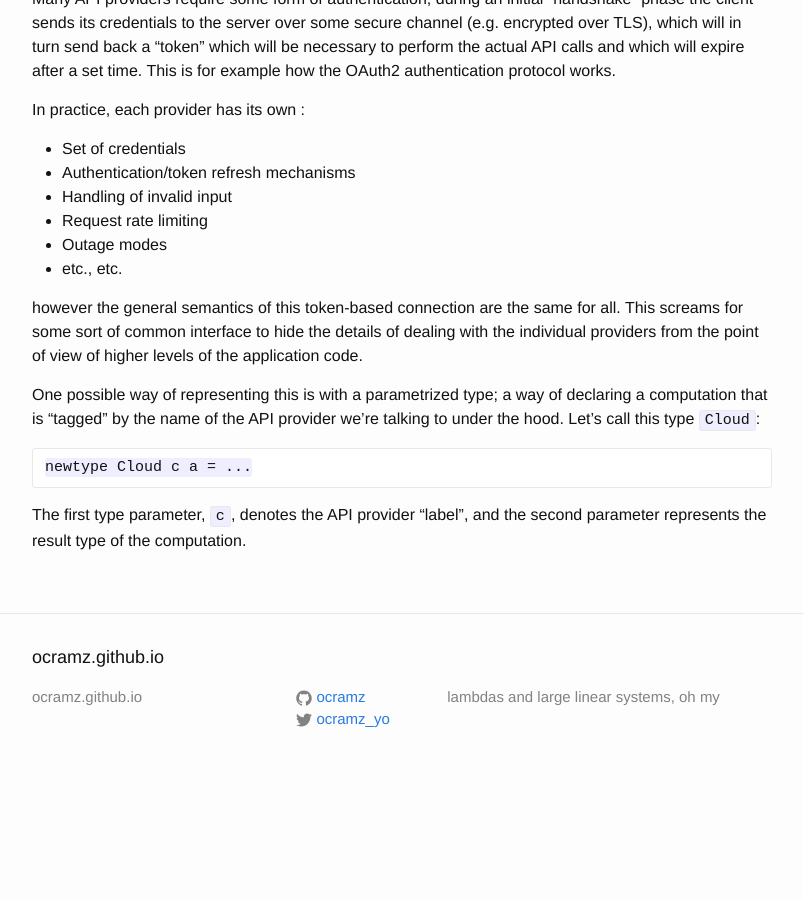
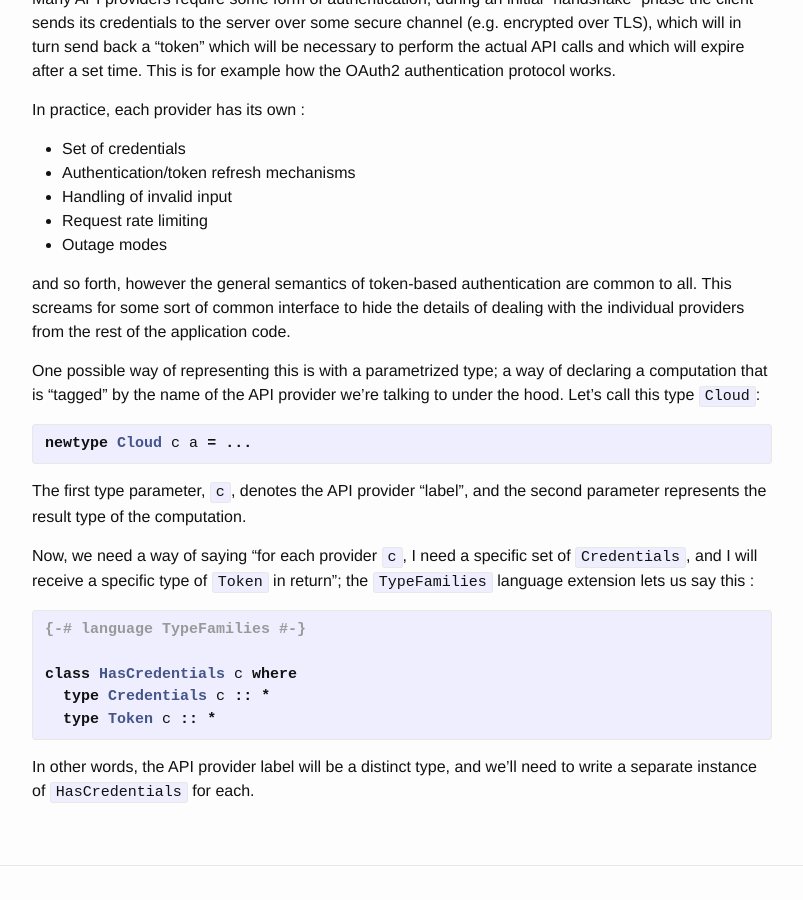
Before and after one commit to ocramz/ocramz.github.io, a Jekyll site: the page built from _posts/2017-11-30-growing-software-architecture.markdown, in a window 1280 px wide and 900 px high, scrolled down 2919 px. Shown: the whole window, without its empty margins (238-1041 px from the left). Built offline with Jekyll 4.4.1, drawn with Linux system fonts in a browser that asks for light colours; before the commit the page ends 3710 px from its top, so only the background shows below that.

Commit message:
blog update

```diff
--- a/_posts/2017-11-30-growing-software-architecture.markdown
+++ b/_posts/2017-11-30-growing-software-architecture.markdown
@@ -109,17 +109,28 @@ In practice, each provider has its own :
 - Handling of invalid input
 - Request rate limiting
 - Outage modes
-- etc., etc.
 
-however the general semantics of this token-based connection are the same for all. This screams for some sort of common interface to hide the details of dealing with the individual providers from the point of view of higher levels of the application code.
+and so forth, however the general semantics of token-based authentication are common to all. This screams for some sort of common interface to hide the details of dealing with the individual providers from the rest of the application code.
 
 One possible way of representing this is with a parametrized type; a way of declaring a computation that is "tagged" by the name of the API provider we're talking to under the hood. Let's call this type `Cloud`:
 
-    newtype Cloud c a = ...
+{% highlight haskell %}
+newtype Cloud c a = ...
+{% endhighlight %}
 
 The first type parameter, `c`, denotes the API provider "label", and the second parameter represents the result type of the computation.
 
+Now, we need a way of saying "for each provider `c`, I need a specific set of `Credentials`, and I will receive a specific type of `Token` in return"; the `TypeFamilies` language extension lets us say this :
 
+{% highlight haskell %}
+{-# language TypeFamilies #-}
+
+class HasCredentials c where
+  type Credentials c :: *
+  type Token c :: *
+{% endhighlight %}
+
+In other words, the API provider label will be a distinct type, and we'll need to write a separate instance of `HasCredentials` for each.
 
 
 
```
Also changed, not shown: 2 other files.
